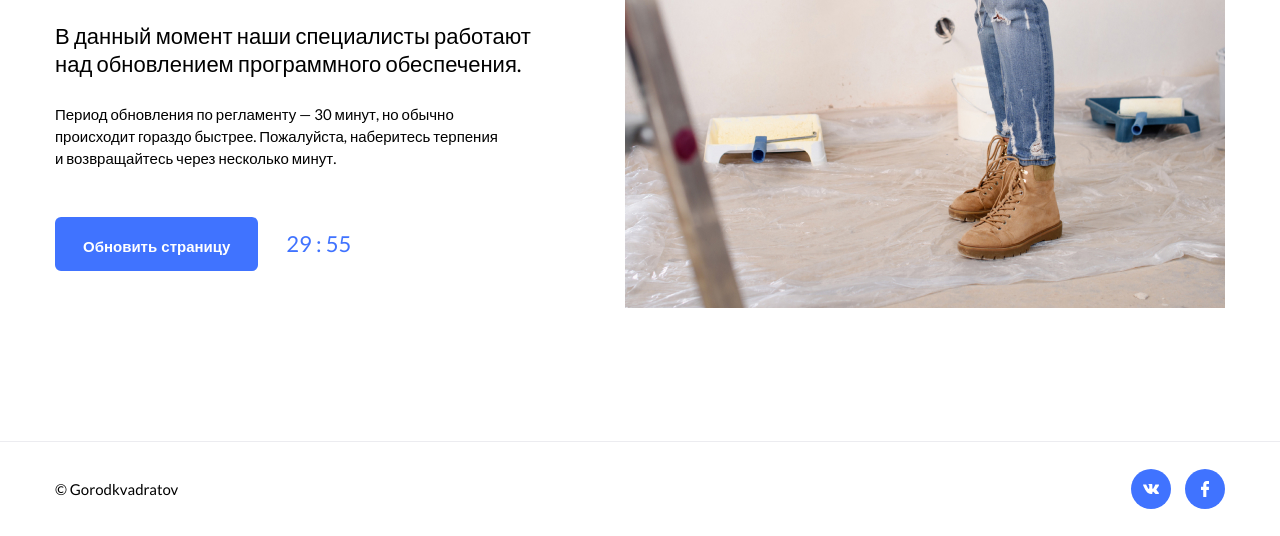
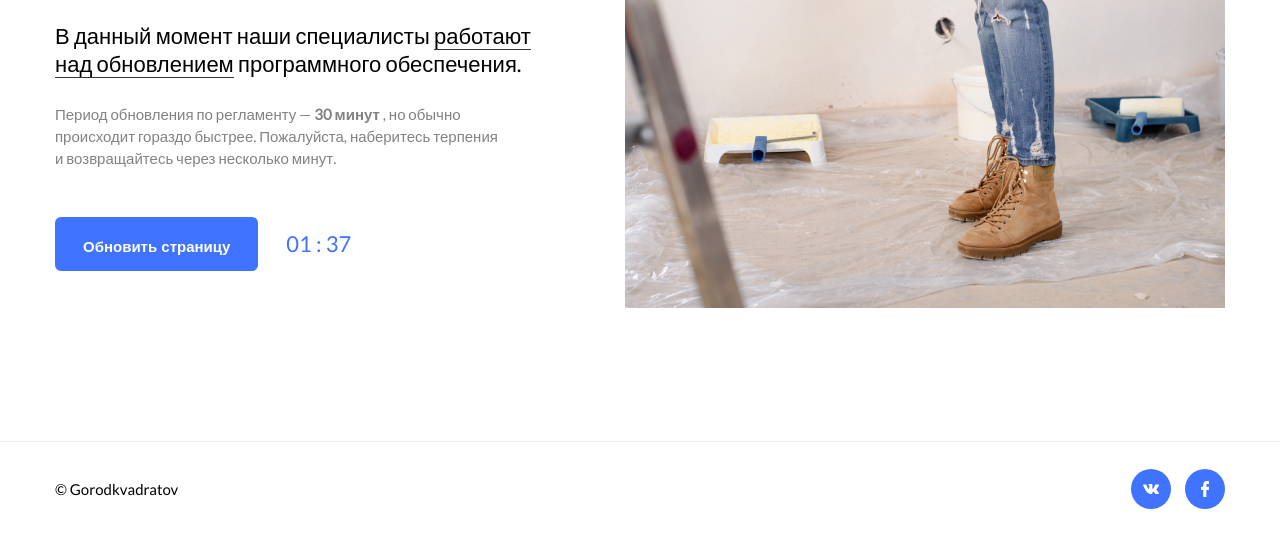
Before and after one commit to toxanski/gorod-kvadratov, a website built with webpack: page index.html in a window 1280 px wide. Shown: the part 409-945 px from the top of the page. Built offline with nearby package versions, Linux system fonts and the light colour scheme.

Commit message:
fixed issues

```diff
--- a/index.html
+++ b/index.html
@@ -58,8 +58,8 @@
             <div class="message__info">
               <h1 class="message__title title">Ой!</h1>
               <h3 class="message__subtitle subtitle">Вы застали нас врасплох!</h3>
-              <h4 class="message__text text">В данный момент наши специалисты работают над обновлением программного обеспечения.</h4>
-              <p class="message__subtext subtext">Период обновления по регламенту — 30 минут, но обычно происходит гораздо быстрее. Пожалуйста, наберитесь терпения и возвращайтесь через несколько минут.</p>
+              <h4 class="message__text text">В данный момент наши специалисты <span class="text-underline">работают над обновлением</span> программного обеспечения.</h4>
+              <p class="message__subtext subtext">Период обновления по регламенту — <span class="text-primary">30 минут</span> , но обычно происходит гораздо быстрее. Пожалуйста, наберитесь терпения и возвращайтесь через несколько минут.</p>
             </div>
 
             <div class="message__update update">
--- a/src/js/timer.js
+++ b/src/js/timer.js
@@ -30,7 +30,7 @@ window.addEventListener('DOMContentLoaded', () => {
     const userTimerBlock = document.querySelector('.update__timer');
     const data = userTimerBlock.dataset.time;
     if (data) {
-      [newMinutes, newSeconds] = data.split(':');
+      let [newMinutes, newSeconds] = data.split(':');
       pageTimer.currentMin = +newMinutes;
       pageTimer.currentSec = +newSeconds;
     }
--- a/src/scss/style.scss
+++ b/src/scss/style.scss
@@ -49,6 +49,18 @@ body {
 .text {
   font-size: 22px;
   font-weight: 400;
+}
+
+.subtext {
+  color: #828282;
+}
+
+.text-underline {
+  border-bottom: 1px solid #35373B;
+}
+
+.text-primary {
+  font-weight: 700;
 }
 
 .button {
```
Also changed, not shown: src/css/style.css.
